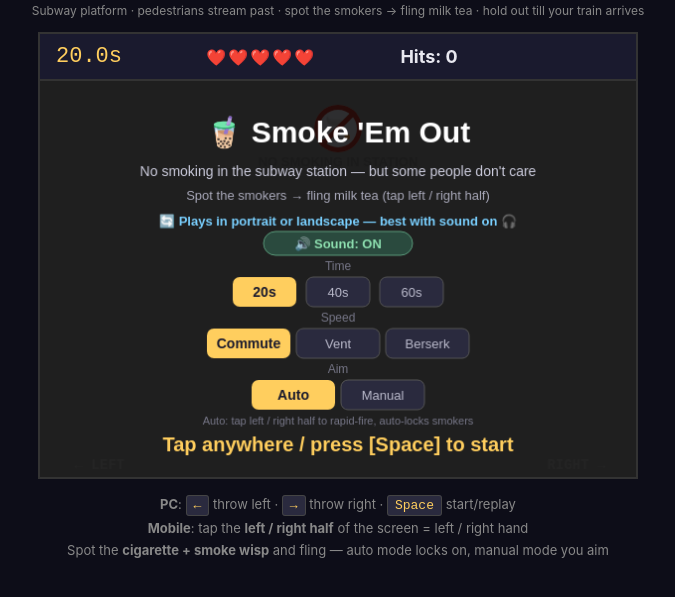
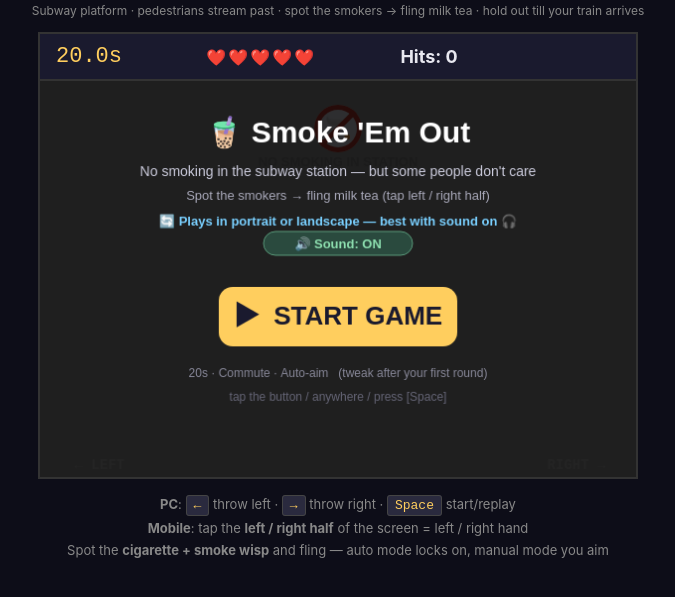
Before and after one commit to doughbit/smoke-em-out, a plain HTML site: page smoke-em-out/en/index.html in a window 1280 px wide. Shown: the part 45-642 px from the top of the page, without its empty margins (302-977 px from the left). Drawn offline with Linux system fonts and the light colour scheme; no server answers.

Commit message:
开局屏简化: 撤三排选项换大开始钮
上线反馈: 开局屏按钮太多, 不知如何开始。撤掉时长/速度/瞄准三排, 换一个大「开始游戏」钮(默认20秒·赶地铁·自动); 三排选项移到玩过一局后的结算页。其余(规则/音量/横竖屏提示)保留。

Co-Authored-By: Claude Fable 5 <noreply@anthropic.com>

```diff
--- a/smoke-em-out/en/index.html
+++ b/smoke-em-out/en/index.html
@@ -875,7 +875,7 @@ function impact(target, cx, cy, chained, side) {
   target.extinguished = true;
   target.flashUntil = now + 90;
   target.soakedAt = now;                 // 驱动挂浆下滴
-  target.speed = target.baseSpeed * 2.6; // v0.43: 1.9→2.6 — 1.9× 在满屏快行人里读不出仓皇感 (玩家: 没逃)
+  target.speed = target.baseSpeed * 2.6; // v0.43: 1.9→2.6 — 1.9× 在满屏快行人里读不出仓皇感 (玩家反馈: 没逃)
 
   // v0.15: 香烟被打飞 — 从嘴叼处旋转飞出 + 掉地 (替代"凭空消失"的生硬感)
   state.flyingCigs.push({
@@ -1504,7 +1504,7 @@ function drawHand(side) {
     ctx.translate(anchor.x, anchor.y + recoil);
     if (side === 'left') ctx.scale(-1, 1);
     // v0.41: 两态分开定宽 — 玩家 反馈持杯显得太大、甩出显得太小 (两张图手的占幅不同)
-    const hw = throwing ? 92 : 72; // v0.42: 持杯再缩小(玩家: 奶茶本身缩小一点); 掷出=新拳头图
+    const hw = throwing ? 92 : 72; // v0.42: 持杯再缩小(玩家反馈: 奶茶本身缩小一点); 掷出=新拳头图
     const hh = hi.height * (hw / hi.width);
     if (!throwing && reloading) ctx.globalAlpha = hand.queued ? 0.62 : 0.4;
     ctx.imageSmoothingEnabled = true;
@@ -1618,17 +1618,23 @@ function drawStartScreen() {
     ctx.fillText(settings.sound ? (EN ? '🔊 Sound: ON' : '🔊 声音：开') : (EN ? '🔇 Sound: OFF' : '🔇 声音：关'), CX, sy + sh / 2 + 1);
     startOpts.push({ x: sx, y: sy + dy, w: sw, h: sh, type: 'sound', idx: 0 });
   }
-  // v0.13 三排设置 — 一进来就能选; v0.31 整体下移避开声音开关
-  drawOptRow(EN ? 'Time' : '时长', DURS.map(durLabel), DURS.indexOf(settings.dur), 198, 64, 10, dy, 'dur', startOpts);
-  drawOptRow(EN ? 'Speed' : '速度', SPEEDS.map(s => s.name), settings.speed, 250, 84, 6, dy, 'speed', startOpts);
-  drawOptRow(EN ? 'Aim' : '瞄准', AIMS, settings.aim, 302, 84, 6, dy, 'aim', startOpts);
-  ctx.fillStyle = '#778';
-  fitFillText(settings.aim === 1
-    ? (EN ? 'Manual: tap ON a smoker to hit — splashing bystanders costs −1' : '手动：点哪打哪 — 打中烟民得分，误伤路人 -1')
-    : (EN ? 'Auto: tap left / right half to rapid-fire, auto-locks smokers' : '自动：点左 / 右半屏即连发，自动锁定烟民'), CX, 344, 11, W - 16);
-  // 开始 (设置按钮以外点哪都开始)
+  // v0.53 (上线反馈: 开局屏按钮太多, 不知怎么开始): 撤掉时长/速度/瞄准三排 → 一个大"开始游戏"钮。
+  //   默认 20秒·赶地铁·自动 (新玩家初始值); 玩过一局后在结算页调那三排。点钮/点空白/空格都开始。
+  const sbw = 240, sbh = 60, sbx = CX - sbw / 2, sby = 208;
   ctx.fillStyle = '#ffce5e';
-  fitFillText(EN ? 'Tap anywhere / press [Space] to start' : '点空白处 / 按 [空格] 开始', CX, 368, 20, W - 16, true);
+  ctx.beginPath();
+  if (ctx.roundRect) ctx.roundRect(sbx, sby, sbw, sbh, 14); else ctx.rect(sbx, sby, sbw, sbh);
+  ctx.fill();
+  ctx.fillStyle = '#1a1a2e';
+  ctx.font = 'bold 26px sans-serif';
+  ctx.fillText(EN ? '▶  START GAME' : '▶  开 始 游 戏', CX, sby + sbh / 2 + 1);
+  // 当前档位 (反映真实设置 — 返场玩家看到自己上次的档, 不被误导) + "玩一局后可调"
+  ctx.fillStyle = '#889';
+  fitFillText(EN
+    ? `${settings.dur}s · ${SPEEDS[settings.speed].name} · ${AIMS[settings.aim]}-aim   (tweak after your first round)`
+    : `${settings.dur} 秒 · ${SPEEDS[settings.speed].name} · ${AIMS[settings.aim]}瞄准（玩一局后可调）`, CX, sby + sbh + 28, 12, W - 16);
+  ctx.fillStyle = '#667';
+  fitFillText(EN ? 'tap the button / anywhere / press [Space]' : '点按钮 / 空白处 / 按 [空格] 开始', CX, sby + sbh + 52, 12, W - 16);
   ctx.restore();
 }
 
@@ -1703,7 +1709,7 @@ function drawOverScreen() {
     ctx.fillText(EN ? '🖤 Out of hearts' : '🖤 桃心烧光了', CX, 118);
   } else {
     const wc = WIN_COPY[settings.speed];
-    // 走火入魔: 标题脉冲呼吸 + 开场 0.7s 余震抖动 (玩家: "震出屏幕"是爽点)
+    // 走火入魔: 标题脉冲呼吸 + 开场 0.7s 余震抖动 (玩家反馈: "震出屏幕"是爽点)
     let jx = 0, jy = 0, sc = 1;
     if (isMaxSpeed()) {
       sc = 1 + Math.sin(nowO / 170) * 0.045;
@@ -1762,7 +1768,7 @@ function drawOverScreen() {
   drawOptRow(EN ? 'Speed' : '速度', SPEEDS.map(s => s.name), settings.speed, 316, 84, 6, dy, 'speed', overOpts);
   drawOptRow(EN ? 'Aim' : '瞄准', AIMS, settings.aim, 364, 84, 6, dy, 'aim', overOpts); // v0.27
   ctx.restore();
-  // v0.47 结算屏右上角小喇叭 (玩家: 玩过一局后没处开关声音) — 画布绝对坐标, 不随 dy
+  // v0.47 结算屏右上角小喇叭 (玩家反馈: 玩过一局后没处开关声音) — 画布绝对坐标, 不随 dy
   {
     const bs = 32, bx2 = W - bs - 8, by2 = 8;
     ctx.fillStyle = settings.sound ? 'rgba(42,74,62,0.92)' : 'rgba(90,42,42,0.92)';
```
Also changed, not shown: smoke-em-out/index.html (+20 -14 lines).
